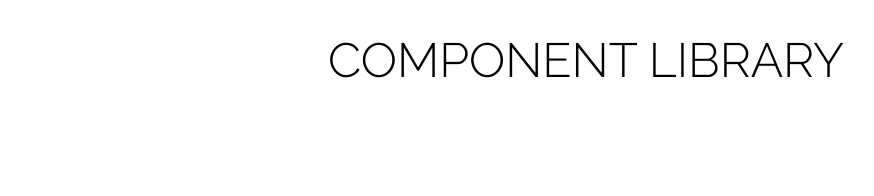
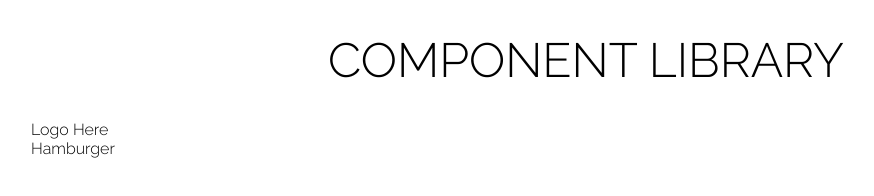
Before and after one commit to naomi-sharif/Asana, a website: page dist/component-library.html in a window 1280 px wide. Shown: the whole page, without its empty margins (54-928 px from the left). Drawn offline with nearby package versions, Linux system fonts and the light colour scheme; files that its build step writes are made by us from their sources.

Commit message:
Added html for nav bar

```diff
--- a/dist/component-library.html
+++ b/dist/component-library.html
@@ -8,7 +8,17 @@
     <title>Component Library</title>
   </head>
   <body>
+
     <h1 class="heading heading--main">Component Library</h1>
+
+    <div class="nav-wrapper">
+      <div class="container">
+        <nav class="nav-bar">
+          <div class="nav-bar__logo">Logo Here</div>
+          <div class="nav-bar__hamburger">Hamburger</div>
+        </nav>
+      </div>
+    </div>
 
   </body>
 </html>
```
